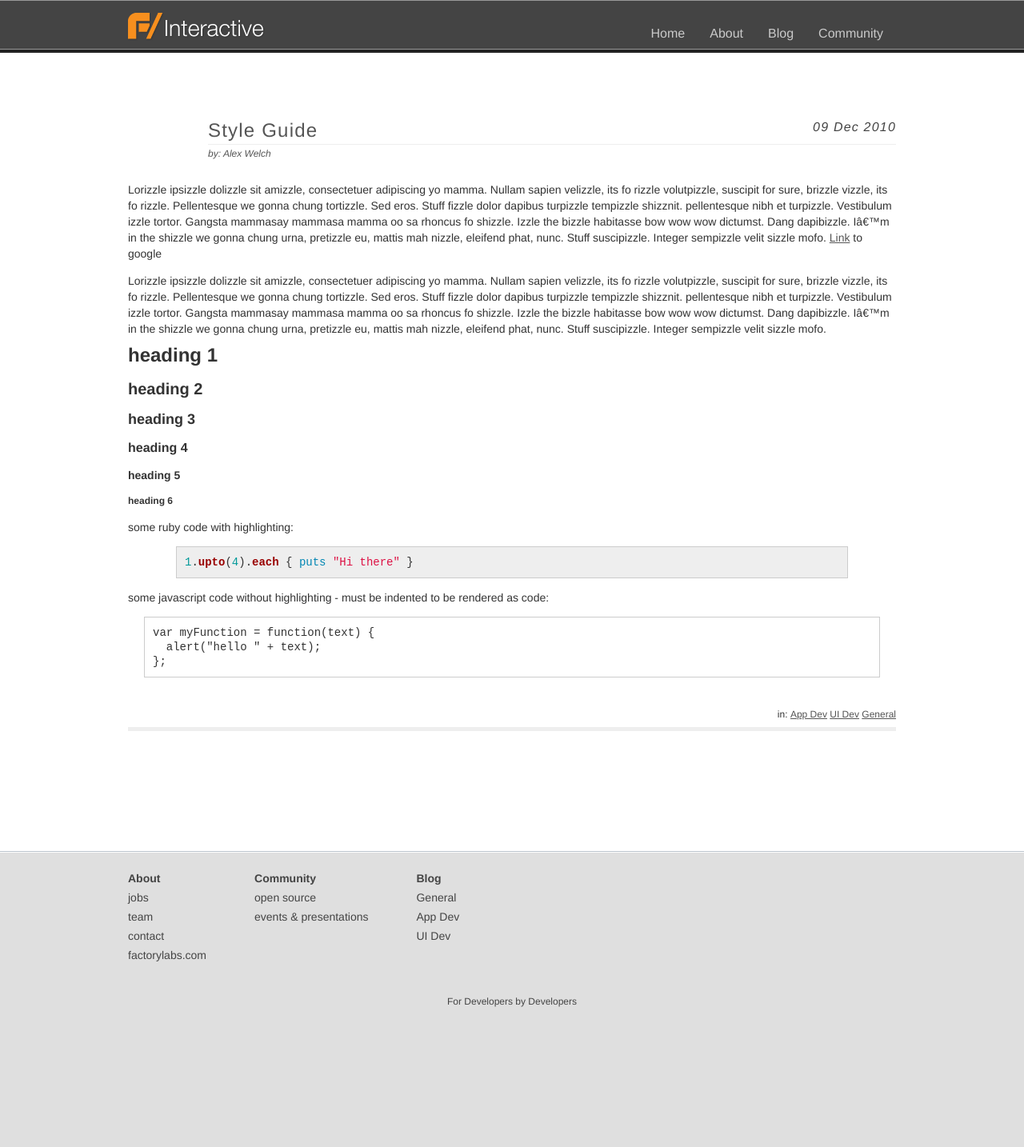
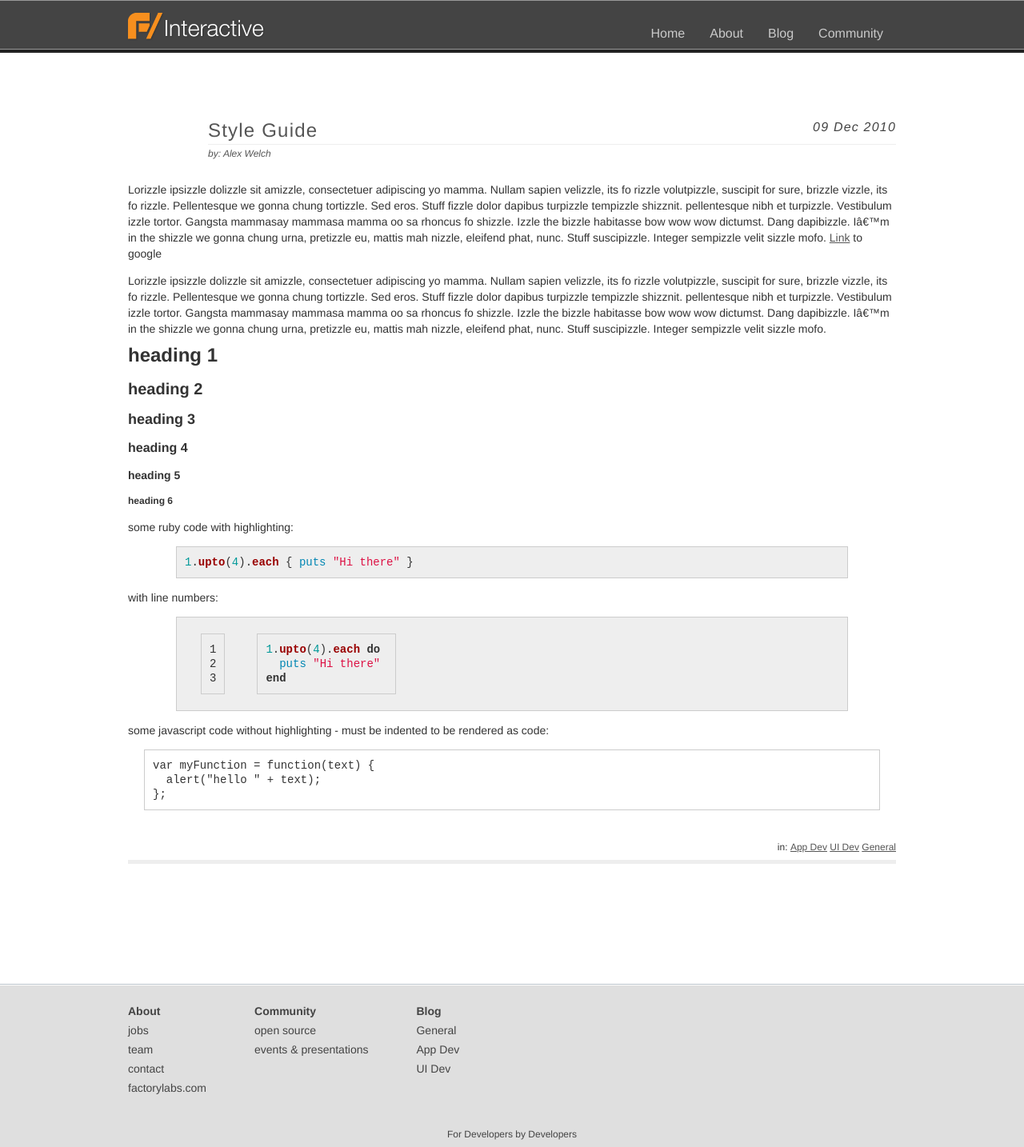
Before and after one commit to factorylabs/factorylabs.github.com, a Jekyll site: the page built from _posts/2010-12-09-another-test-post.markdown, in a window 1280 px wide. Shown: the whole page at 80% size. Built offline with Jekyll 4.4.1, drawn with Linux system fonts in a browser that asks for light colours; nearby versions of some CDN libraries; comment, search, counter and statistics services are not loaded; before the commit the page ends 1268 px from its top, so only the background shows below that.

Commit message:
added code sample with line numbers

```diff
--- a/_posts/2010-12-09-another-test-post.markdown
+++ b/_posts/2010-12-09-another-test-post.markdown
@@ -25,6 +25,14 @@ some ruby code with highlighting:
 1.upto(4).each { puts "Hi there" }
 {% endhighlight %}
 
+with line numbers:
+
+{% highlight ruby linenos %}
+1.upto(4).each do
+  puts "Hi there"
+end
+{% endhighlight %}
+
 some javascript code without highlighting - must be indented to be rendered as code:
 
     var myFunction = function(text) {
```
